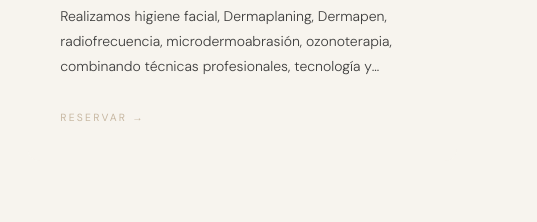
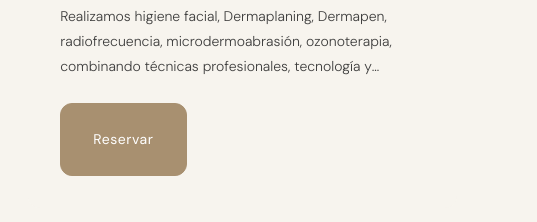
Before and after one commit to mallkustudio/Aura-skin, a website built with Vite: page index.html in a window 1280 px wide. Shown: the part 1988-2210 px from the top of the page, 743-1280 px from the left. Built offline with nearby package versions, Linux system fonts and the light colour scheme.

Commit message:
Unificar CTA de Tratamientos Faciales a botón sólido, igual que las otras cards

```diff
--- a/index.html
+++ b/index.html
@@ -149,10 +149,10 @@
               <p class="exp-card__desc">Ofrecemos tratamientos faciales personalizados para cuidar, renovar y potenciar la belleza natural de tu piel. Realizamos higiene facial, Dermaplaning, Dermapen, radiofrecuencia, microdermoabrasión, ozonoterapia, combinando técnicas profesionales, tecnología y productos seleccionados según las necesidades de cada piel. Un espacio pensado para que cuides tu piel y disfrutes de un momento de bienestar.</p>
               <a
                 href="https://link.agendapro.com/ar/auraskin/0301d037"
-                class="exp-card__link"
+                class="servicio__cta servicio__cta--primary exp-card__cta"
                 target="_blank"
                 rel="noopener"
-              >Reservar →</a>
+              >Reservar</a>
             </div>
           </article>
 
```
